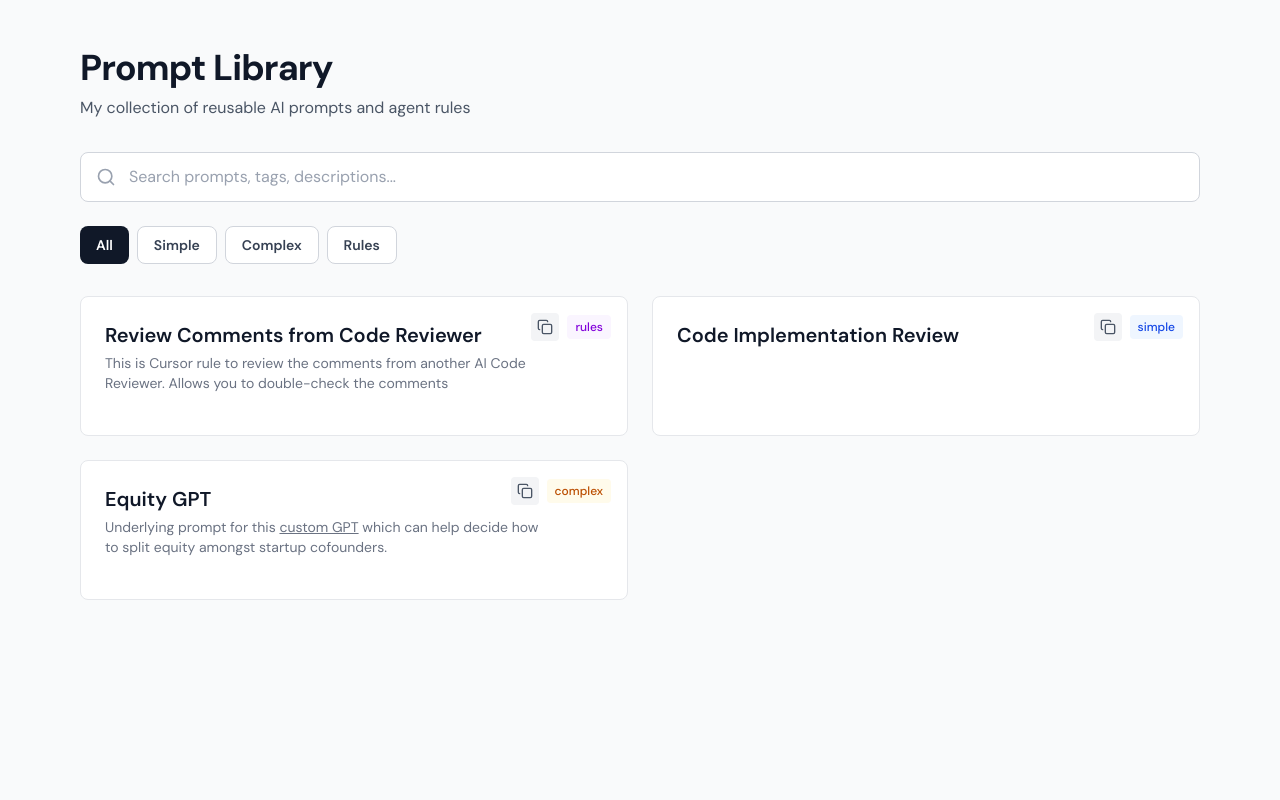
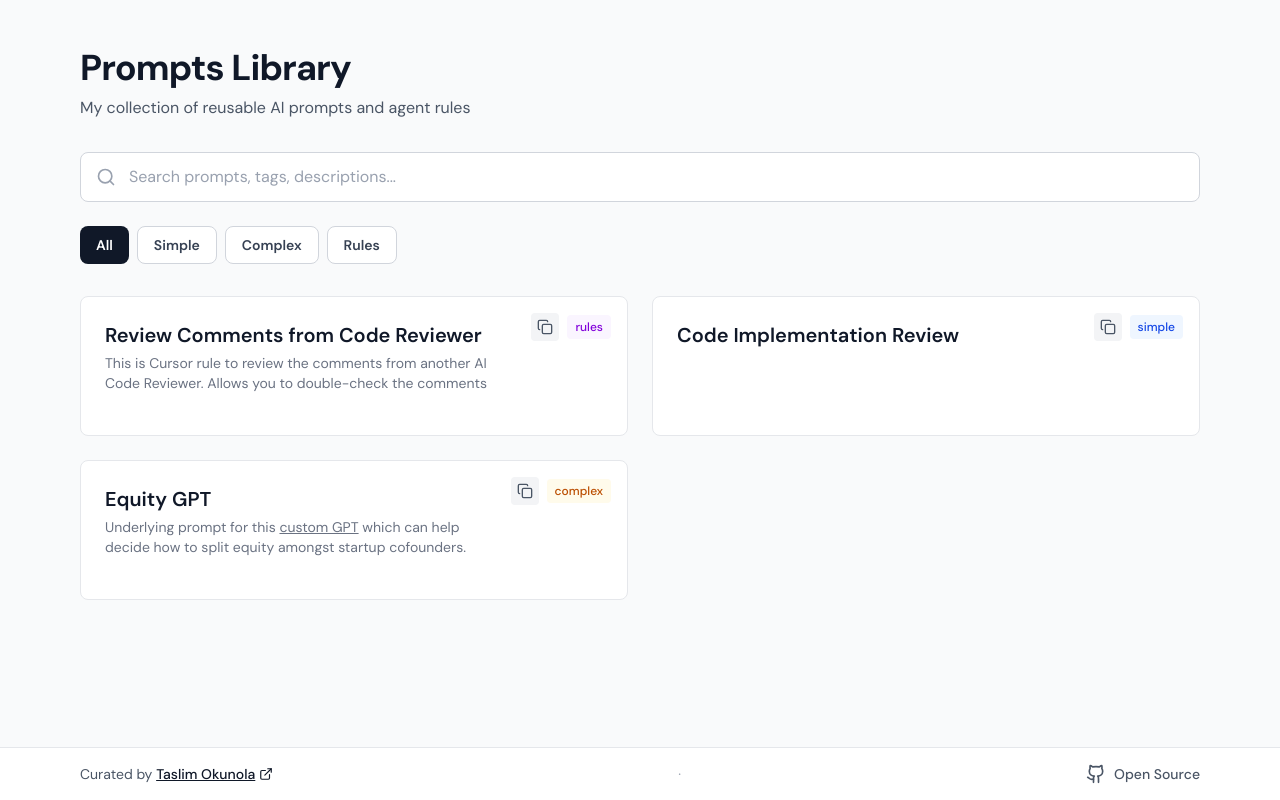
Before and after one commit to taslim/prompts, a React (Vite) app: page / in a window 1280 px wide. Built offline with nearby package versions, Linux system fonts and the light colour scheme.

Commit message:
Enhance PromptCard styling for better overflow handling and update PromptLibrary header to "Prompts Library".

```diff
--- a/src/components/PromptCard.tsx
+++ b/src/components/PromptCard.tsx
@@ -31,7 +31,7 @@ export const PromptCard = ({ prompt, isExpanded, onToggle, copiedId, onCopy }: P
 
   return (
     <div
-      className={`relative cursor-pointer rounded-lg border border-gray-200 bg-white p-6 transition-colors hover:border-gray-300 dark:border-gray-700 dark:bg-gray-800 dark:hover:border-gray-600 ${!isExpanded ? 'h-[140px]' : ''}`}
+      className={`relative cursor-pointer rounded-lg border border-gray-200 bg-white p-6 transition-colors hover:border-gray-300 dark:border-gray-700 dark:bg-gray-800 dark:hover:border-gray-600 ${!isExpanded ? 'overflow-hidden sm:h-[140px]' : ''}`}
       onClick={onToggle}
       onKeyDown={(e) => {
         if (e.key === 'Enter' || e.key === ' ') {
@@ -59,7 +59,7 @@ export const PromptCard = ({ prompt, isExpanded, onToggle, copiedId, onCopy }: P
         </span>
       </div>
 
-      <div className="mb-3 pr-16">
+      <div className="mb-3 pr-20 sm:pr-24">
         <h3 className="mb-1 text-xl font-semibold text-gray-900 dark:text-gray-100">
           {prompt.title}
         </h3>
--- a/src/components/PromptLibrary.tsx
+++ b/src/components/PromptLibrary.tsx
@@ -1,6 +1,7 @@
 import { useState, useMemo, useRef, useEffect } from 'react'
 import { useSearchParams } from 'react-router-dom'
 import Fuse from 'fuse.js'
+import { Github, ExternalLink } from 'lucide-react'
 import { SearchBar } from './SearchBar'
 import { CategoryFilter } from './CategoryFilter'
 import { PromptCard } from './PromptCard'
@@ -104,12 +105,12 @@ export const PromptLibrary = () => {
   }, [])
 
   return (
-    <div className="min-h-screen bg-gray-50 dark:bg-gray-900">
-      <div className="mx-auto max-w-6xl px-4 py-12">
+    <div className="flex min-h-screen flex-col bg-gray-50 dark:bg-gray-900">
+      <div className="mx-auto w-full max-w-6xl flex-1 px-4 py-12">
         {/* Header */}
         <div className="mb-8">
           <h1 className="mb-2 text-4xl font-bold tracking-tight text-gray-900 dark:text-gray-100">
-            Prompt Library
+            Prompts Library
           </h1>
           <p className="font-normal text-gray-600 dark:text-gray-400">
             My collection of reusable AI prompts and agent rules
@@ -142,6 +143,37 @@ export const PromptLibrary = () => {
           </div>
         )}
       </div>
+
+      {/* Footer */}
+      <footer className="border-t border-gray-200 bg-white py-4 dark:border-gray-800 dark:bg-gray-950">
+        <div className="mx-auto max-w-6xl px-4">
+          <div className="flex flex-wrap items-center justify-center gap-x-3 gap-y-2 text-center text-sm text-gray-600 dark:text-gray-400 sm:justify-between">
+            <p>
+              Curated by{' '}
+              <a
+                href="https://taslim.xyz"
+                target="_blank"
+                rel="noopener noreferrer"
+                className="inline-flex items-center gap-1 font-medium text-gray-900 underline transition-colors hover:text-gray-700 dark:text-gray-100 dark:hover:text-gray-300"
+              >
+                Taslim Okunola
+                <ExternalLink size={14} />
+              </a>
+            </p>
+            <span className="text-gray-400 dark:text-gray-600">·</span>
+            <a
+              href="https://github.com/taslim/prompts"
+              target="_blank"
+              rel="noopener noreferrer"
+              className="inline-flex items-center gap-2 transition-colors hover:text-gray-900 dark:hover:text-gray-100"
+              aria-label="View source on GitHub"
+            >
+              <Github size={20} />
+              <span className="font-medium">Open Source</span>
+            </a>
+          </div>
+        </div>
+      </footer>
     </div>
   )
 }
```
